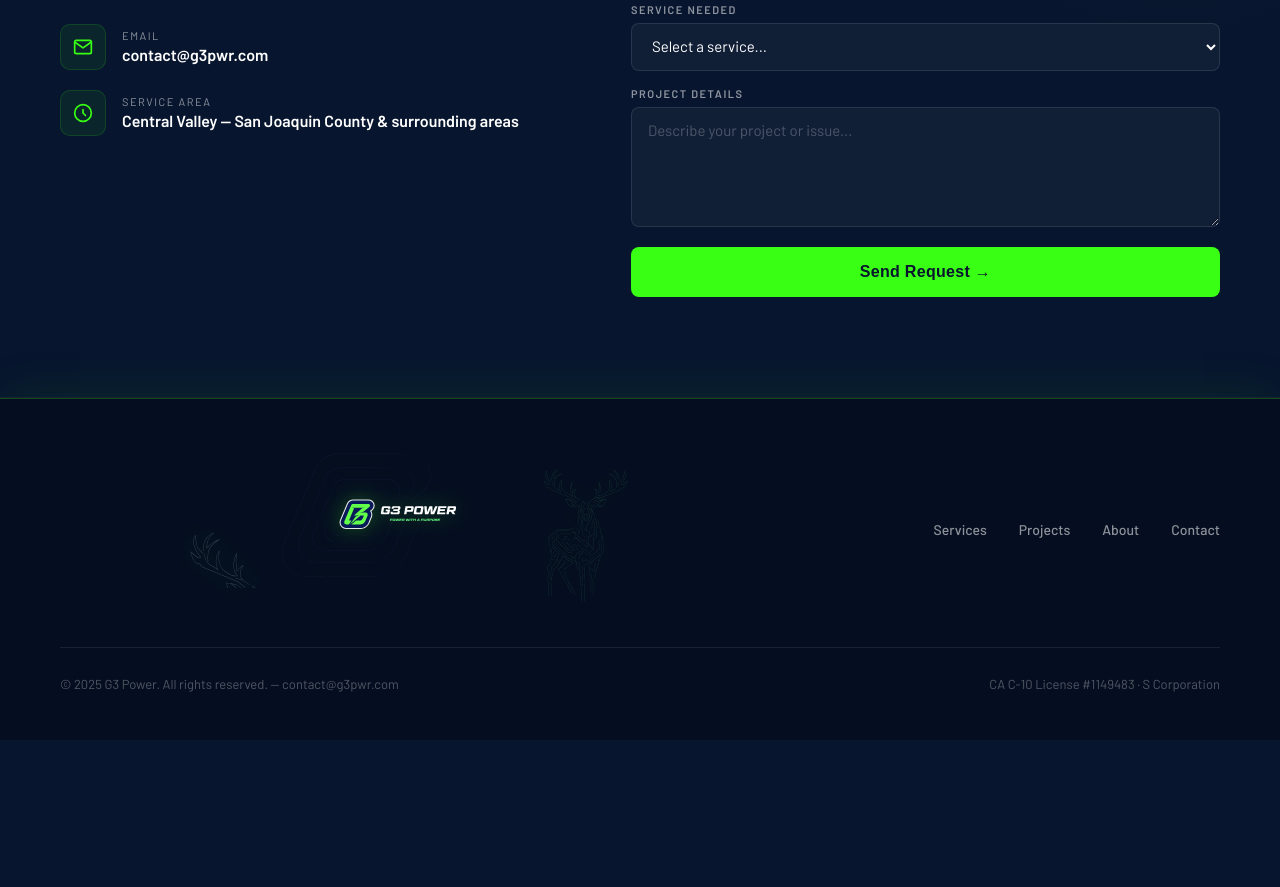
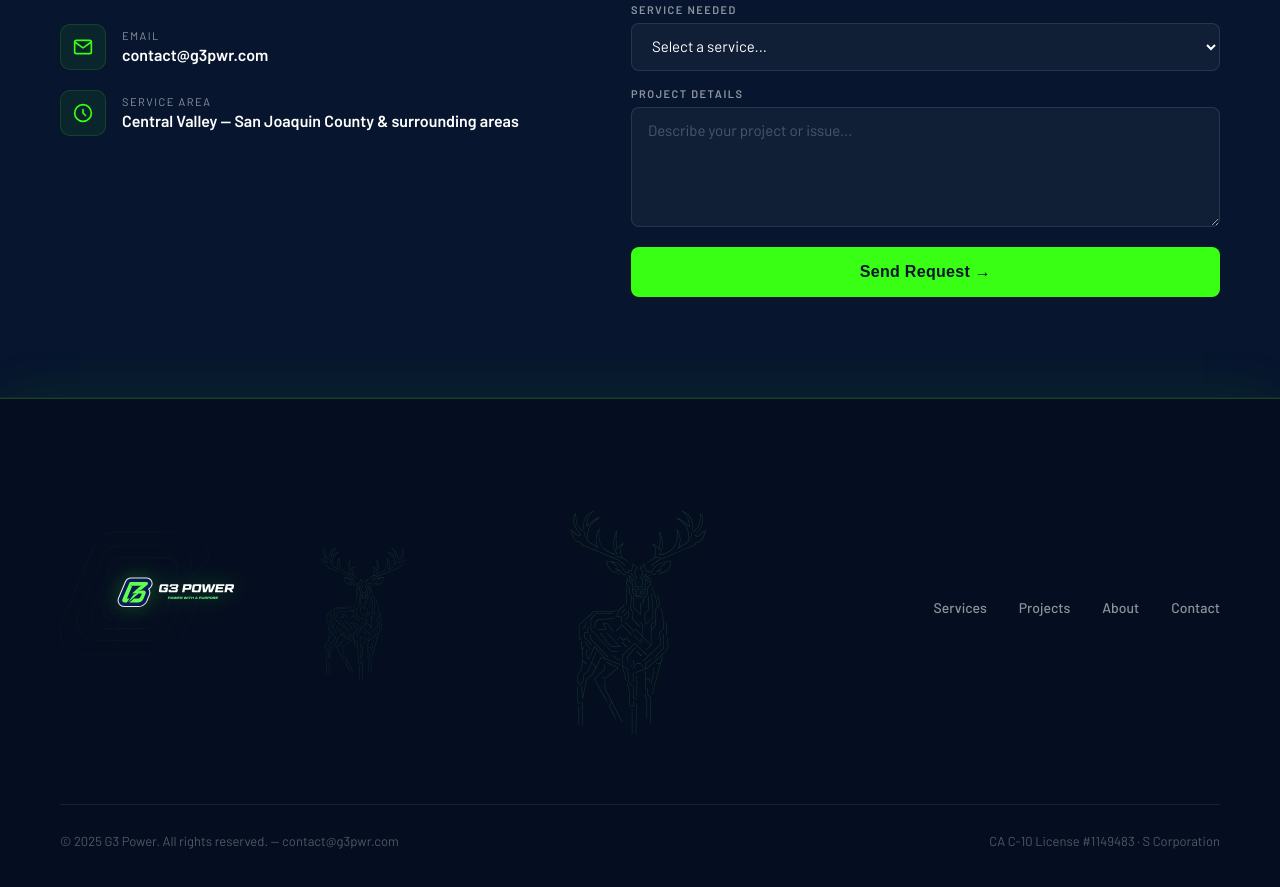
Before and after one commit to wildbuck1/g3power-website, a plain HTML site: page index.html in a window 1280 px wide. Shown: the part 5832-6719 px from the top of the page. Before the commit the page ends 6572 px from the top, so only its background shows below. Drawn offline with nearby package versions, Linux system fonts and the light colour scheme; a web font is replaced by a local one.

Commit message:
Fix deer position and footer logo flush left

```diff
--- a/index.html
+++ b/index.html
@@ -991,41 +991,6 @@
       50%       { box-shadow: inset 0 1px 0 rgba(57,255,20,0.35), 0 -2px 60px rgba(57,255,20,0.12); }
     }
 
-    /* Deer */
-    /* Deer wrapper — clips to neck/antler area (top 55%) */
-    .footer-deer-wrap {
-      width: min(200px, 40vw);
-      height: min(120px, 24vw);
-      overflow: hidden;
-      flex-shrink: 0;
-      order: -1;
-      margin-right: 8px;
-      animation:
-        deerFloat 3.5s ease-in-out infinite,
-        deerZap 7s ease-in-out infinite;
-    }
-
-    .footer-deer {
-      width: 100%;
-      height: auto;
-      display: block;
-      filter: brightness(2.5) drop-shadow(0 0 10px rgba(57,255,20,0.6));
-      transform: translateY(0);
-    }
-
-    @keyframes deerFloat {
-      0%, 100% { transform: translateY(0); }
-      50%       { transform: translateY(-10px); }
-    }
-
-    @keyframes deerZap {
-      0%, 85%, 100% { filter: brightness(2.5) drop-shadow(0 0 10px rgba(57,255,20,0.5)); }
-      88%            { filter: brightness(5) drop-shadow(0 0 50px rgba(57,255,20,1)); }
-      91%            { filter: brightness(2.5) drop-shadow(0 0 14px rgba(57,255,20,0.5)); }
-      94%            { filter: brightness(5) drop-shadow(0 0 50px rgba(57,255,20,1)); }
-      97%            { filter: brightness(2.5) drop-shadow(0 0 10px rgba(57,255,20,0.5)); }
-    }
-
     .footer-top {
       max-width: 1160px;
       margin: 0 auto;
@@ -1041,7 +1006,33 @@
     .footer-brand {
       display: flex;
       align-items: center;
-      gap: 14px;
+      gap: 20px;
+      flex: 1;
+    }
+
+    /* Deer */
+    .footer-deer {
+      width: min(100px, 20vw);
+      height: auto;
+      display: block;
+      flex-shrink: 0;
+      filter: brightness(3) drop-shadow(0 0 10px rgba(57,255,20,0.6));
+      animation:
+        deerFloat 3.5s ease-in-out infinite,
+        deerZap 7s ease-in-out infinite;
+    }
+
+    @keyframes deerFloat {
+      0%, 100% { transform: translateY(0); }
+      50%       { transform: translateY(-10px); }
+    }
+
+    @keyframes deerZap {
+      0%, 85%, 100% { filter: brightness(3) drop-shadow(0 0 10px rgba(57,255,20,0.5)); }
+      88%            { filter: brightness(6) drop-shadow(0 0 50px rgba(57,255,20,1)); }
+      91%            { filter: brightness(3) drop-shadow(0 0 14px rgba(57,255,20,0.5)); }
+      94%            { filter: brightness(6) drop-shadow(0 0 50px rgba(57,255,20,1)); }
+      97%            { filter: brightness(3) drop-shadow(0 0 10px rgba(57,255,20,0.5)); }
     }
 
     .footer-brand img {
@@ -1555,9 +1546,7 @@
     <div class="footer-top">
       <div class="footer-brand">
         <img src="footer-logo.svg" alt="G3 Power">
-        <div class="footer-deer-wrap">
-          <img class="footer-deer" src="footer-deer.svg" alt="" aria-hidden="true">
-        </div>
+        <img class="footer-deer" src="footer-deer.svg" alt="" aria-hidden="true">
       </div>
       <ul class="footer-links">
         <li><a href="#services">Services</a></li>
```
